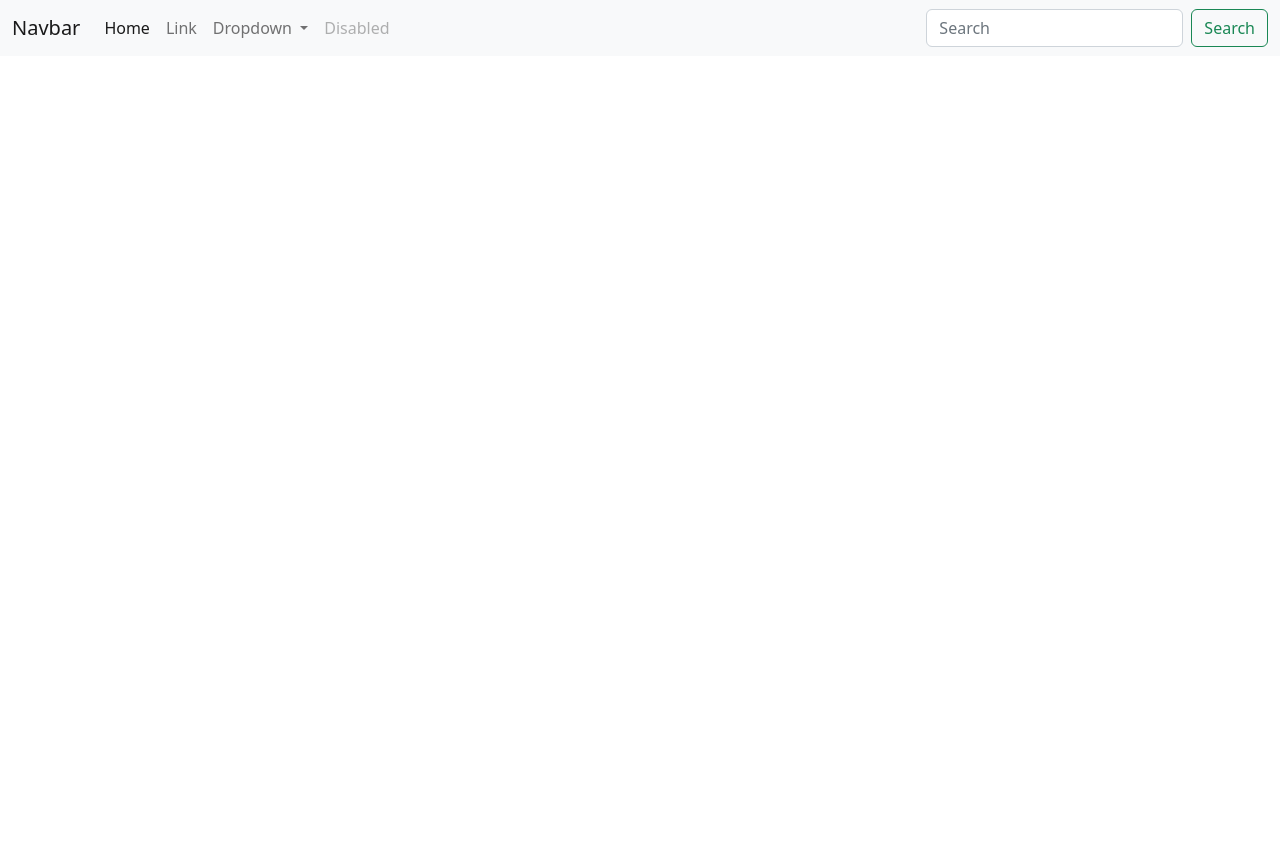
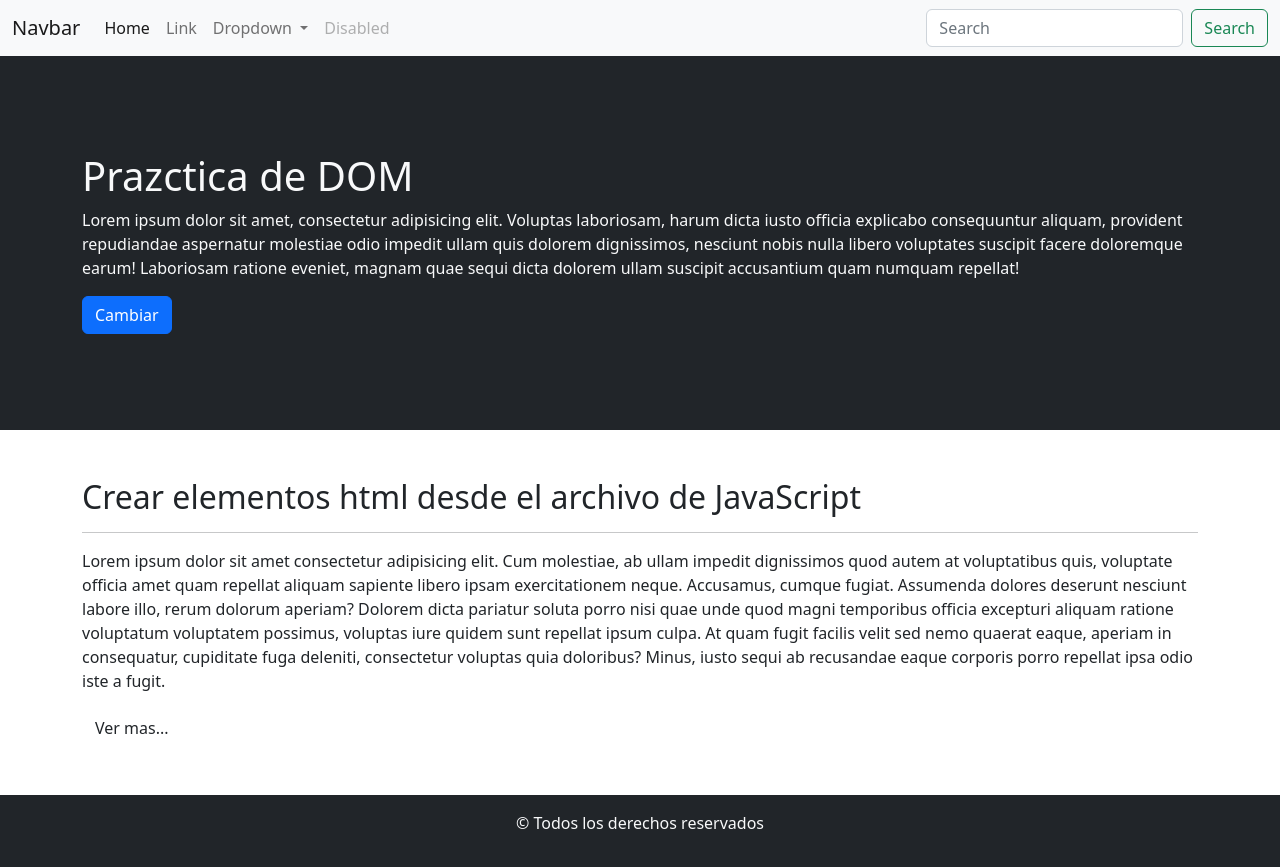
Before and after one commit to luciabgv/practicadomlgv, a plain HTML site: page index.html in a window 1280 px wide. Before the commit the page ends 800 px from the top, so only its background shows below. Drawn offline with nearby package versions, Linux system fonts and the light colour scheme.

Commit message:
termine maquetado ppal

```diff
--- a/index.html
+++ b/index.html
@@ -84,10 +84,25 @@
     </header>
 
     <main>
-      <section class="container my-5"></section>
+      <section class="bg-dark text-light py-5">
+      <article class="container my-5">
+      <h1>Prazctica de DOM</h1>
+      <p>Lorem ipsum dolor sit amet, consectetur adipisicing elit. Voluptas laboriosam, harum dicta iusto officia explicabo consequuntur aliquam, provident repudiandae aspernatur molestiae odio impedit ullam quis dolorem dignissimos, nesciunt nobis nulla libero voluptates suscipit facere doloremque earum! Laboriosam ratione eveniet, magnam quae sequi dicta dolorem ullam suscipit accusantium quam numquam repellat!
+      </p>
+      <button class="btn btn-primary">Cambiar</button>
+    </article>
+  </section>
+  <section class="container my-5">
+    <h2>Crear elementos html desde el archivo de JavaScript</h2>
+    <hr>
+    <p>Lorem ipsum dolor sit amet consectetur adipisicing elit. Cum molestiae, ab ullam impedit dignissimos quod autem at voluptatibus quis, voluptate officia amet quam repellat aliquam sapiente libero ipsam exercitationem neque. Accusamus, cumque fugiat. Assumenda dolores deserunt nesciunt labore illo, rerum dolorum aperiam? Dolorem dicta pariatur soluta porro nisi quae unde quod magni temporibus officia excepturi aliquam ratione voluptatum voluptatem possimus, voluptas iure quidem sunt repellat ipsum culpa. At quam fugit facilis velit sed nemo quaerat eaque, aperiam in consequatur, cupiditate fuga deleniti, consectetur voluptas quia doloribus? Minus, iusto sequi ab recusandae eaque corporis porro repellat ipsa odio iste a fugit.</p>
+  <button class="btn btn-outline">Ver mas...</button>
+  </section>
     </main>
 
-    <footer></footer>
+    <footer class="bg-dark text-light py-3 text-center">
+      <p>&copy; Todos los derechos reservados</p>
+    </footer>
     <!-- JavaScript Bundle with Popper -->
     <script
       src="https://cdn.jsdelivr.net/npm/bootstrap@5.2.0/dist/js/bootstrap.bundle.min.js"
```
